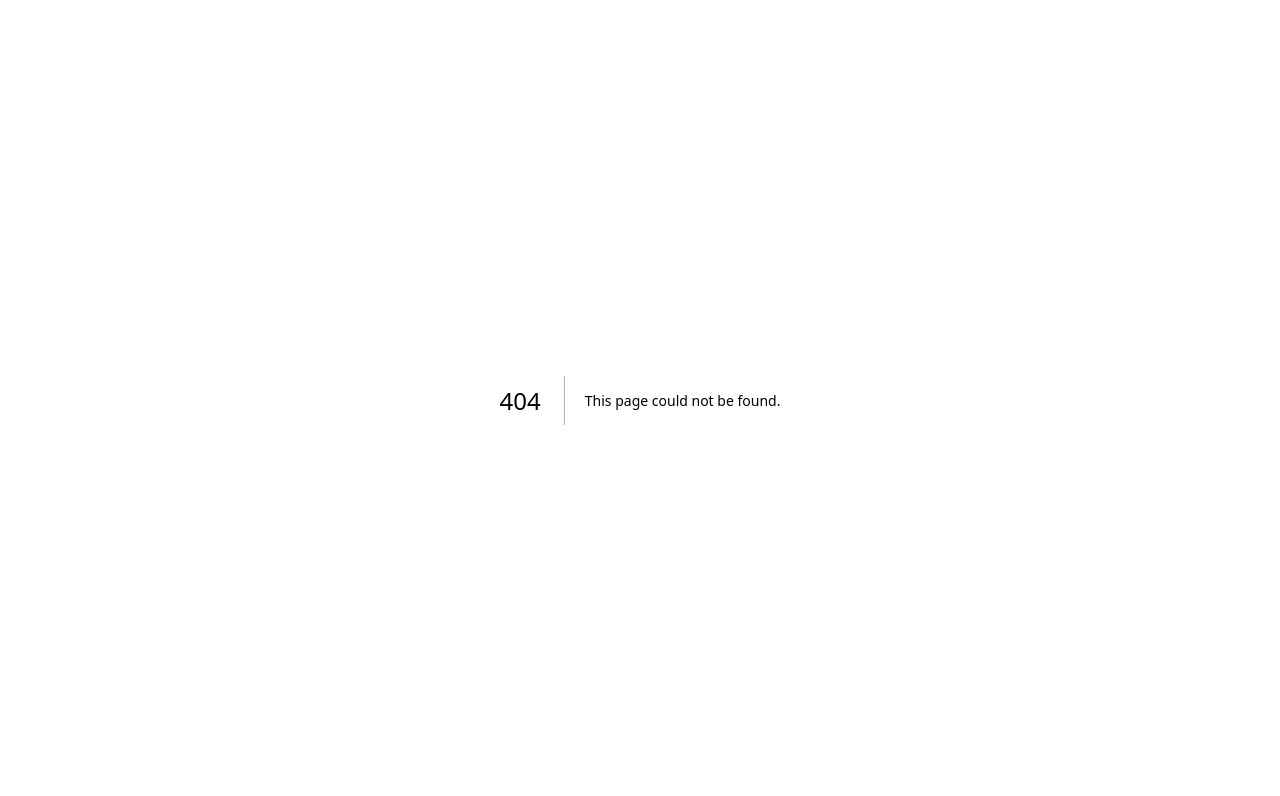
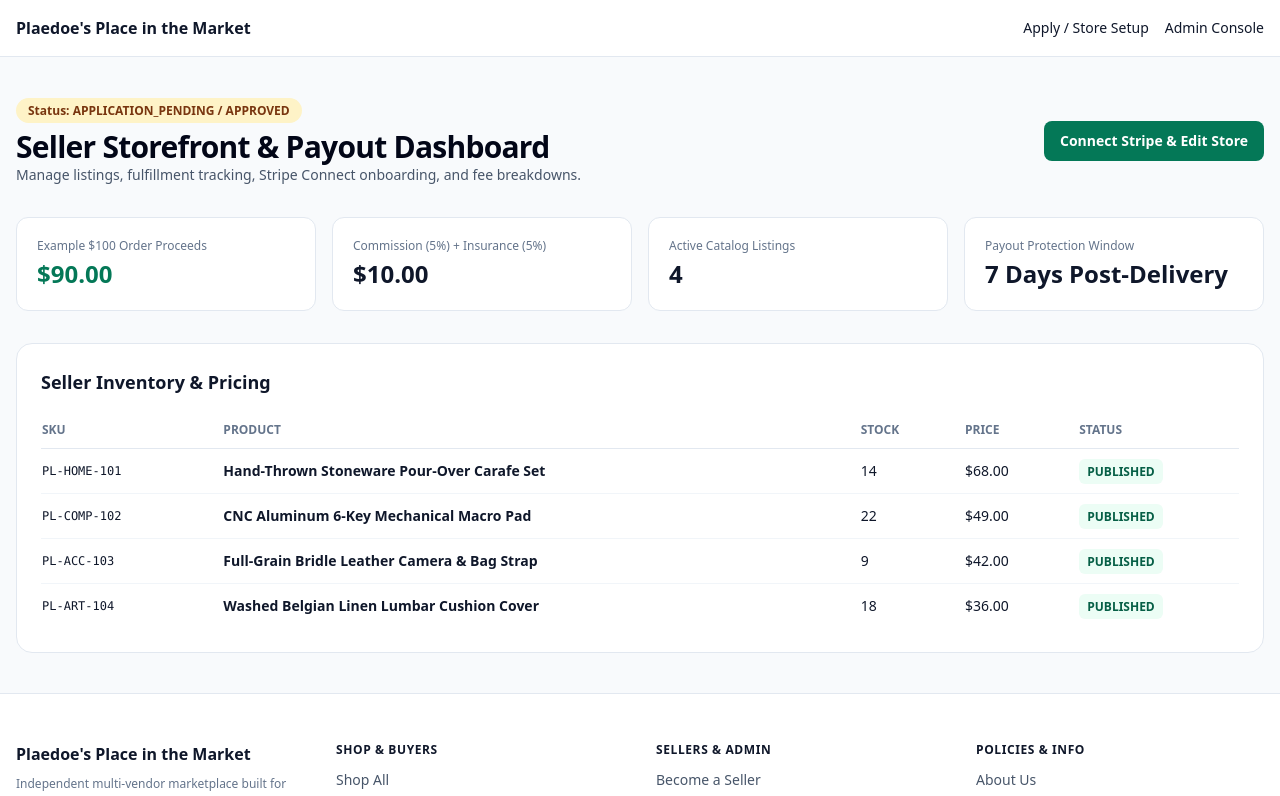
Before and after one commit to creevesunc/Plaedoes-place-in-the-marketplace-, a Next.js app: page /seller/dashboard in a window 1280 px wide. Before the commit this address had no page. Shown: the top 796 px of the page. Built offline with nearby package versions, Linux system fonts and the light colour scheme.

Commit message:
Add Seller Dashboard page with metrics and inventory

```diff
--- /dev/null
+++ b/src/app/seller/dashboard/page.tsx
@@ -0,0 +1,108 @@
+import Link from "next/link";
+import { CATALOG_ITEMS } from "@/lib/catalog";
+import { calculateMarketplaceFees, formatCentsToUsd } from "@/lib/fees";
+import { MarketplaceFooter } from "@/components/MarketplaceFooter";
+
+export default function SellerDashboardPage() {
+  const sampleOrderCents = 10000;
+  const sampleFees = calculateMarketplaceFees(sampleOrderCents);
+
+  return (
+    <div className="min-h-screen bg-slate-50 text-slate-900">
+      <header className="border-b border-slate-200 bg-white">
+        <div className="mx-auto flex max-w-7xl items-center justify-between px-4 py-4">
+          <Link href="/" className="text-base font-bold text-slate-900">
+            Plaedoe&apos;s Place in the Market
+          </Link>
+          <div className="flex items-center gap-4 text-sm font-medium">
+            <Link href="/seller/apply" className="hover:text-emerald-700">Apply / Store Setup</Link>
+            <Link href="/admin" className="hover:text-emerald-700">Admin Console</Link>
+          </div>
+        </div>
+      </header>
+
+      <main className="mx-auto max-w-7xl px-4 py-10 space-y-8">
+        <div className="flex flex-col justify-between gap-4 sm:flex-row sm:items-center">
+          <div>
+            <span className="rounded-full bg-amber-100 px-3 py-1 text-xs font-semibold text-amber-900">
+              Status: APPLICATION_PENDING / APPROVED
+            </span>
+            <h1 className="mt-2 text-3xl font-extrabold tracking-tight text-slate-950">
+              Seller Storefront &amp; Payout Dashboard
+            </h1>
+            <p className="text-sm text-slate-600">
+              Manage listings, fulfillment tracking, Stripe Connect onboarding, and fee breakdowns.
+            </p>
+          </div>
+          <Link
+            href="/seller/apply"
+            className="rounded-lg bg-emerald-700 px-4 py-2.5 text-sm font-semibold text-white hover:bg-emerald-800"
+          >
+            Connect Stripe &amp; Edit Store
+          </Link>
+        </div>
+
+        {/* Metrics Row */}
+        <div className="grid gap-4 sm:grid-cols-2 lg:grid-cols-4">
+          <div className="rounded-xl border border-slate-200 bg-white p-5">
+            <p className="text-xs font-medium text-slate-500">Example $100 Order Proceeds</p>
+            <p className="mt-1 text-2xl font-extrabold text-emerald-700">
+              {formatCentsToUsd(sampleFees.sellerProceedsCents)}
+            </p>
+          </div>
+          <div className="rounded-xl border border-slate-200 bg-white p-5">
+            <p className="text-xs font-medium text-slate-500">Commission (5%) + Insurance (5%)</p>
+            <p className="mt-1 text-2xl font-extrabold text-slate-900">
+              {formatCentsToUsd(sampleFees.totalMarketplaceFeesCents)}
+            </p>
+          </div>
+          <div className="rounded-xl border border-slate-200 bg-white p-5">
+            <p className="text-xs font-medium text-slate-500">Active Catalog Listings</p>
+            <p className="mt-1 text-2xl font-extrabold text-slate-900">{CATALOG_ITEMS.length}</p>
+          </div>
+          <div className="rounded-xl border border-slate-200 bg-white p-5">
+            <p className="text-xs font-medium text-slate-500">Payout Protection Window</p>
+            <p className="mt-1 text-2xl font-extrabold text-slate-900">7 Days Post-Delivery</p>
+          </div>
+        </div>
+
+        {/* Listings Table */}
+        <section className="rounded-2xl border border-slate-200 bg-white p-6">
+          <h2 className="text-lg font-bold text-slate-900">Seller Inventory &amp; Pricing</h2>
+          <div className="mt-4 overflow-x-auto">
+            <table className="w-full text-left text-sm">
+              <thead>
+                <tr className="border-b border-slate-200 text-xs uppercase text-slate-500">
+                  <th className="py-2.5 pr-4">SKU</th>
+                  <th className="py-2.5 pr-4">Product</th>
+                  <th className="py-2.5 pr-4">Stock</th>
+                  <th className="py-2.5 pr-4">Price</th>
+                  <th className="py-2.5">Status</th>
+                </tr>
+              </thead>
+              <tbody className="divide-y divide-slate-100">
+                {CATALOG_ITEMS.map((item) => (
+                  <tr key={item.id}>
+                    <td className="py-3 pr-4 font-mono text-xs">{item.sku}</td>
+                    <td className="py-3 pr-4 font-semibold text-slate-900">{item.title}</td>
+                    <td className="py-3 pr-4">{item.stockQuantity}</td>
+                    <td className="py-3 pr-4">
+                      {formatCentsToUsd(item.salePriceCents ?? item.priceCents)}
+                    </td>
+                    <td className="py-3">
+                      <span className="rounded-md bg-emerald-50 px-2 py-1 text-xs font-semibold text-emerald-800">
+                        PUBLISHED
+                      </span>
+                    </td>
+                  </tr>
+                ))}
+              </tbody>
+            </table>
+          </div>
+        </section>
+      </main>
+
+      <MarketplaceFooter />
+    </div>
+  );
+}
```
